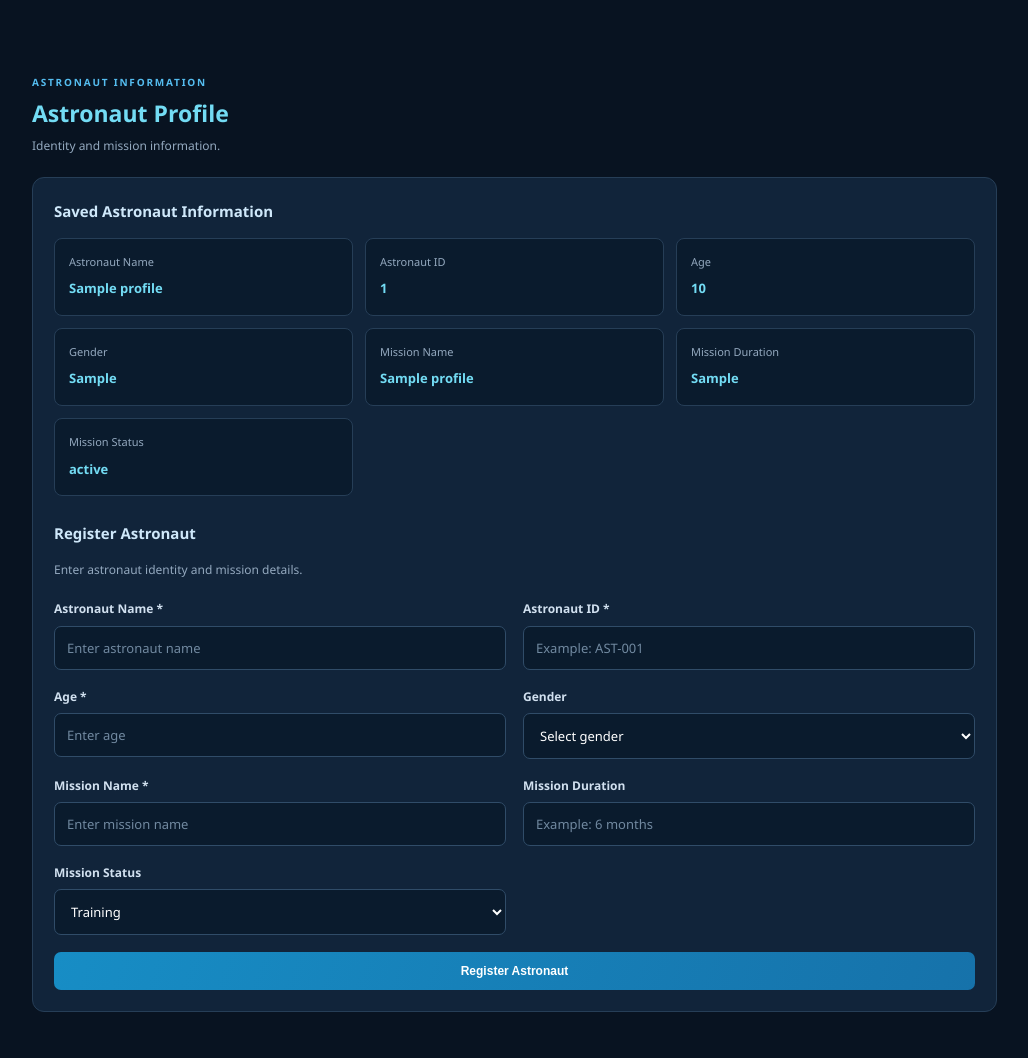
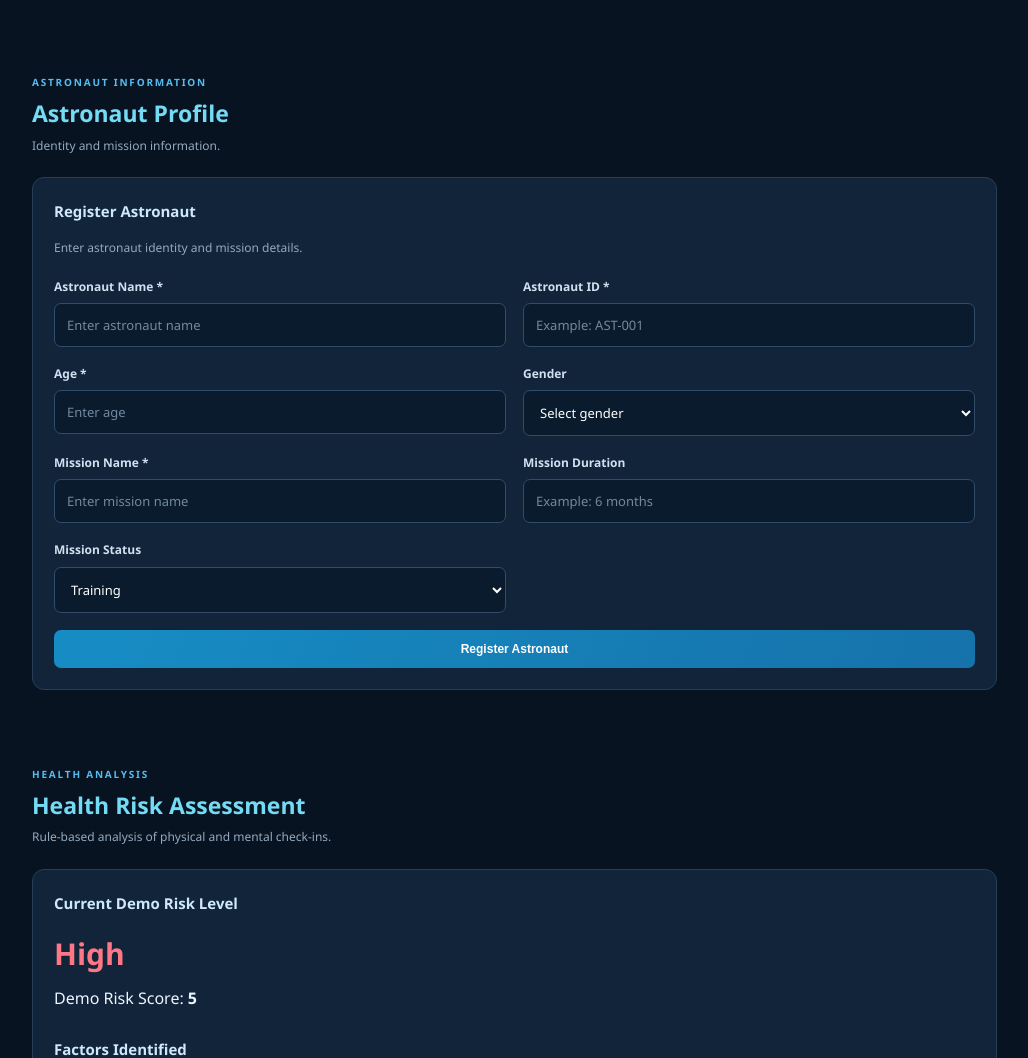
Before and after one commit to nandhanaa21-gif/VITARIX-Astronaut-Health-Monitoring, a Flask app: page / in a window 1280 px wide. Shown: the part 866-1924 px from the top of the page, without its empty margins (248-1276 px from the left). Run offline with Flask 3, Linux system fonts and the light colour scheme; tables that the repository leaves empty hold one stand-in row (values such as "Sample post").

Commit message:
Hide saved astronaut profile display

```diff
--- a/templates/index.html
+++ b/templates/index.html
@@ -854,57 +854,13 @@ footer p {
 
             <div class="section-heading">
                 <div class="eyebrow">ASTRONAUT INFORMATION</div>
-                <h2> Astronaut Profile</h2>
+                <h2>Astronaut Profile</h2>
                 <p>Identity and mission information.</p>
             </div>
 
             <div class="card">
 
-                {% if profile %}
-                    <h3 class="panel-title">Saved Astronaut Information</h3>
-
-                    <div class="profile-display">
-
-                        <div class="profile-item">
-                            <small>Astronaut Name</small>
-                            <strong>{{ profile['astronaut_name'] }}</strong>
-                        </div>
-
-                        <div class="profile-item">
-                            <small>Astronaut ID</small>
-                            <strong>{{ profile['astronaut_id'] }}</strong>
-                        </div>
-
-                        <div class="profile-item">
-                            <small>Age</small>
-                            <strong>{{ profile['age'] }}</strong>
-                        </div>
-
-                        <div class="profile-item">
-                            <small>Gender</small>
-                            <strong>{{ profile['gender'] }}</strong>
-                        </div>
-
-                        <div class="profile-item">
-                            <small>Mission Name</small>
-                            <strong>{{ profile['mission_name'] }}</strong>
-                        </div>
-
-                        <div class="profile-item">
-                            <small>Mission Duration</small>
-                            <strong>{{ profile['mission_duration'] or 'Not specified' }}</strong>
-                        </div>
-
-                        <div class="profile-item">
-                            <small>Mission Status</small>
-                            <strong>{{ profile['mission_status'] }}</strong>
-                        </div>
-
-                    </div>
-
-                {% else %}
-                    <p class="empty">No astronaut has registered yet. Enter the details below.</p>
-                {% endif %}
+                <!-- SAVED ASTRONAUT INFORMATION DISPLAY REMOVED -->
 
                 <h3 class="panel-title">Register Astronaut</h3>
                 <p class="subtitle">Enter astronaut identity and mission details.</p>
```
